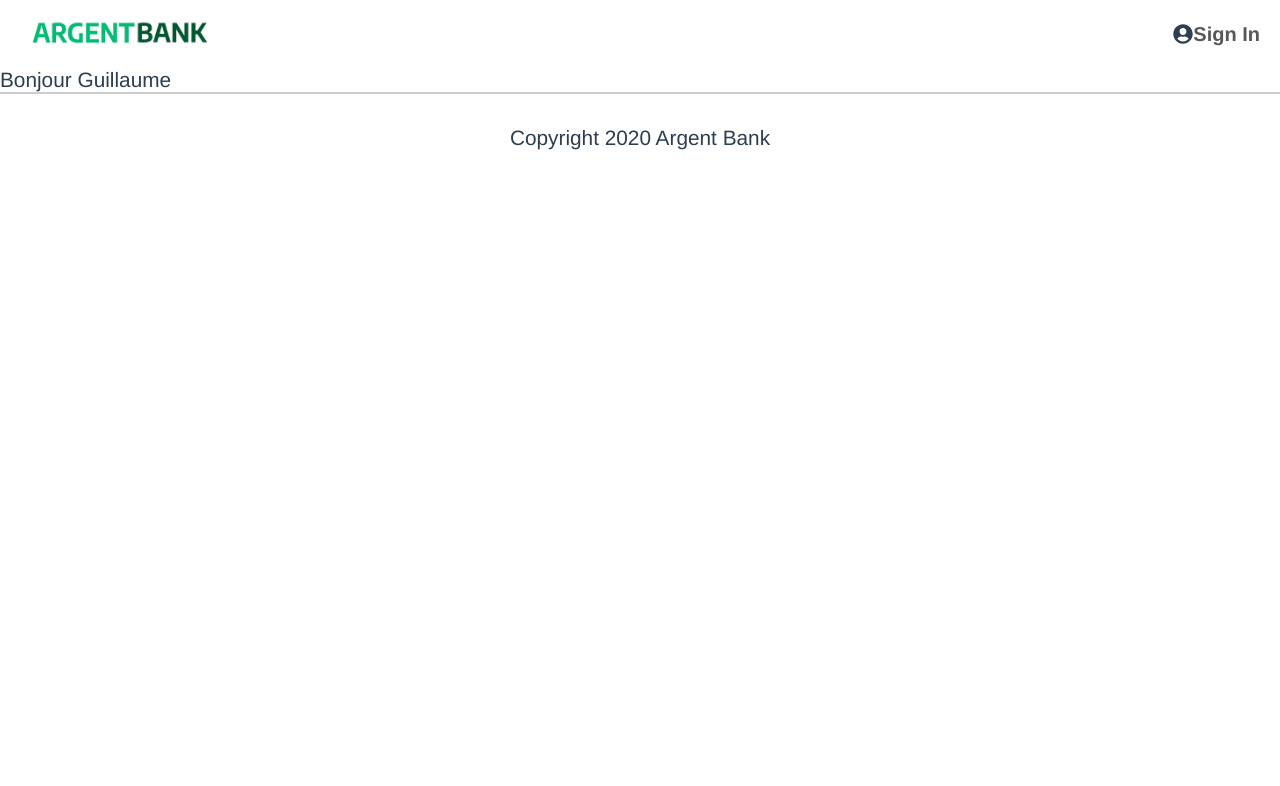
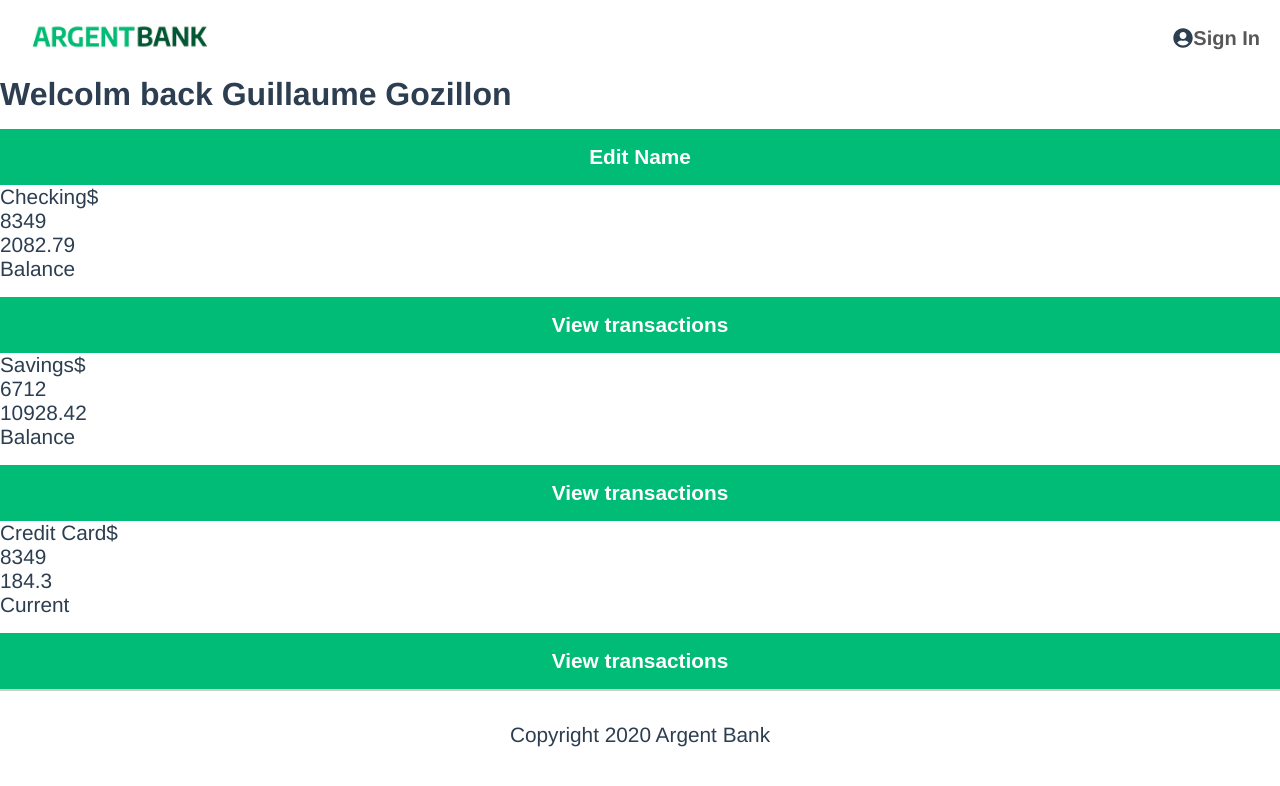
Before and after one commit to Guillaume-Gozillon/argent-bank, a React (Create React App) app: page /Profil in a window 1280 px wide. Shown: the top 786 px of the page. Built offline with nearby package versions, Linux system fonts and the light colour scheme.

Commit message:
Add Account component

```diff
--- /dev/null
+++ b/src/components/Account.jsx
@@ -0,0 +1,15 @@
+const Account = ({ detail }) => {
+  return (
+    <div className='bank-info'>
+      <div className='money'>
+        <p className='kind'>{detail.kind}$</p>
+        <p className='money'>{detail.nb}</p>
+        <p className='type'>{detail.available}</p>
+        <p className='type'>{detail.type}</p>
+      </div>
+      <button className='transactions-button'>View transactions</button>
+    </div>
+  )
+}
+
+export default Account
--- a/src/components/Nav.jsx
+++ b/src/components/Nav.jsx
@@ -5,9 +5,6 @@ import { FontAwesomeIcon } from '@fortawesome/react-fontawesome'
 import { faUserCircle } from '@fortawesome/free-solid-svg-icons'
 
 const Nav = () => {
-  // REMOVE FONTAWESOM
-  // FINIR LA VERSION MOBILE
-
   return (
     <nav>
       <Link to='/'>
--- a/src/pages/Login.jsx
+++ b/src/pages/Login.jsx
@@ -2,6 +2,7 @@ import Nav from '../components/Nav'
 import Footer from '../components/Footer'
 import { FontAwesomeIcon } from '@fortawesome/react-fontawesome'
 import { faUserCircle } from '@fortawesome/free-solid-svg-icons'
+import { BASE_URL } from '../utils'
 
 import axios from 'axios'
 import { useState } from 'react'
@@ -11,7 +12,6 @@ import { Redirect } from 'react-router'
 
 const Login = () => {
   const dispatch = useDispatch()
-  const BASE_URL = 'http://localhost:3001/api/v1/user'
   const [email, setEmail] = useState('')
   const [password, setPassword] = useState('')
   const [isAuth, setIsAuth] = useState(false)
@@ -40,14 +40,16 @@ const Login = () => {
   if (isAuth) return <Redirect to='/profil' />
 
   return (
-    <div className='login'>
+    <>
       <Nav />
       <main className='form'>
         <div className='form-container'>
           <FontAwesomeIcon className='logimg' icon={faUserCircle} />
           <h1>Sign In</h1>
           <form id='sign-up-form'>
-            <label htmlFor='email'>Username</label>
+            <label htmlFor='email' className='label-bold'>
+              Username
+            </label>
             <br />
             <input
               type='text'
@@ -57,7 +59,9 @@ const Login = () => {
               value={email}
             />
             <br />
-            <label htmlFor='password'>Password</label>
+            <label htmlFor='password' className='label-bold'>
+              Password
+            </label>
             <br />
             <input
               type='password'
@@ -67,14 +71,19 @@ const Login = () => {
               value={password}
             />
             <br />
-            <input type="checkbox" name="Remember me" id="" />
+            <input type='checkbox' id='remember-me' />
+            <label htmlFor='remember-me' id='check-label'>
+              Remember me
+            </label>
             <br />
-            <button onClick={submitLogin}>Sign In</button>
+            <button onClick={submitLogin} className='sign-button'>
+              Sign In
+            </button>
           </form>
         </div>
       </main>
       <Footer />
-    </div>
+    </>
   )
 }
 
--- a/src/pages/Profil.jsx
+++ b/src/pages/Profil.jsx
@@ -1,13 +1,21 @@
 import Nav from '../components/Nav'
 import Footer from '../components/Footer'
+import Account from '../components/Account'
+import { data } from '../utils'
 
 const Profil = () => {
   return (
-    <div>
+    <>
       <Nav />
-      <p>Bonjour Guillaume</p>
+      <main className='bank-account'>
+        <h1>Welcolm back Guillaume Gozillon</h1>
+        <button className='edit-button'>Edit Name</button>
+        {data.map(detail => (
+          <Account detail={detail} key={detail.key} />
+        ))}
+      </main>
       <Footer />
-    </div>
+    </>
   )
 }
 
--- a/src/styles/_login.scss
+++ b/src/styles/_login.scss
@@ -17,26 +17,60 @@
     flex-direction: column;
     align-items: center;
     justify-content: space-around;
-    margin-top: 4rem;
+    margin-top: 5rem;
     padding: 2rem 2.5rem;
     & svg {
       font-size: 1.2rem;
     }
     & h1 {
-      margin: 1.2rem 0;
+      margin: 1.5rem 0;
     }
   }
 }
 
 #sign-up-form {
-  & label {
+  width: 100%;
+  & .label-bold {
     font-weight: 600;
+    font-size: 1.3rem;
   }
-  width: 100%;
   & #email,
   #password {
     height: 2.5rem;
     width: 100%;
-    margin: .1rem 0 1rem 0;
+    margin: 0.1rem 0 1rem 0;
   }
 }
+
+#remember-me {
+  margin: 1.1rem 0.3rem 1rem 0;
+}
+
+#check-label {
+  font-weight: 300;
+  font-size: 1.2rem;
+}
+
+.sign-button {
+  width: 100%;
+  height: 3.2rem;
+  color: white;
+  border-color: #00bc77;
+  background-color: #00bc77;
+  font-size: 1.3rem;
+  font-weight: bold;
+  text-decoration: underline;
+  font-weight: bold;
+  border: none;
+  margin: 1rem 0 0 0;
+  &:hover{
+      cursor: pointer;
+      background-color: #0c8f5f;
+  }
+}
+
+input {
+    padding: .5rem;
+    font-size: 1.5rem;
+    outline-color: #12002b;
+}
--- a/src/styles/_nav.scss
+++ b/src/styles/_nav.scss
@@ -2,7 +2,7 @@ nav {
   display: flex;
   justify-content: space-between;
   align-items: center;
-  padding: 5px 20px;
+  padding: 9px 20px;
   & .loginNav {
     display: flex;
     justify-content: space-between;
--- /dev/null
+++ b/src/styles/_profil.scss
@@ -0,0 +1,25 @@
+.transactions-button,
+.edit-button {
+  padding: 1rem;
+  color: white;
+  border-color: #00bc77;
+  background-color: #00bc77;
+  font-size: 1.3rem;
+  font-weight: bold;
+  font-weight: bold;
+  border: none;
+  margin: 1rem 0 0 0;
+  &:hover {
+    cursor: pointer;
+    background-color: #0c8f5f;
+  }
+}
+
+.bank-account {
+  display: flex;
+  flex-direction: column;
+  & .bank-info {
+    display: flex;
+    flex-direction: column;
+  }
+}
--- a/src/styles/app.scss
+++ b/src/styles/app.scss
@@ -29,3 +29,4 @@ p {
 @import './nav';
 @import './footer';
 @import './login';
+@import './profil';
--- /dev/null
+++ b/src/utils.js
@@ -0,0 +1,25 @@
+export const BASE_URL = 'http://localhost:3001/api/v1/user'
+
+export const data = [
+  {
+    key: 0,
+    kind: 'Checking',
+    nb: 8349,
+    available: 2082.79,
+    type: 'Balance'
+  },
+  {
+    key: 1,
+    kind: 'Savings',
+    nb: 6712,
+    available: 10928.42,
+    type: 'Balance'
+  },
+  {
+    key: 2,
+    kind: 'Credit Card',
+    nb: 8349,
+    available: 184.3,
+    type: 'Current'
+  }
+]
```
